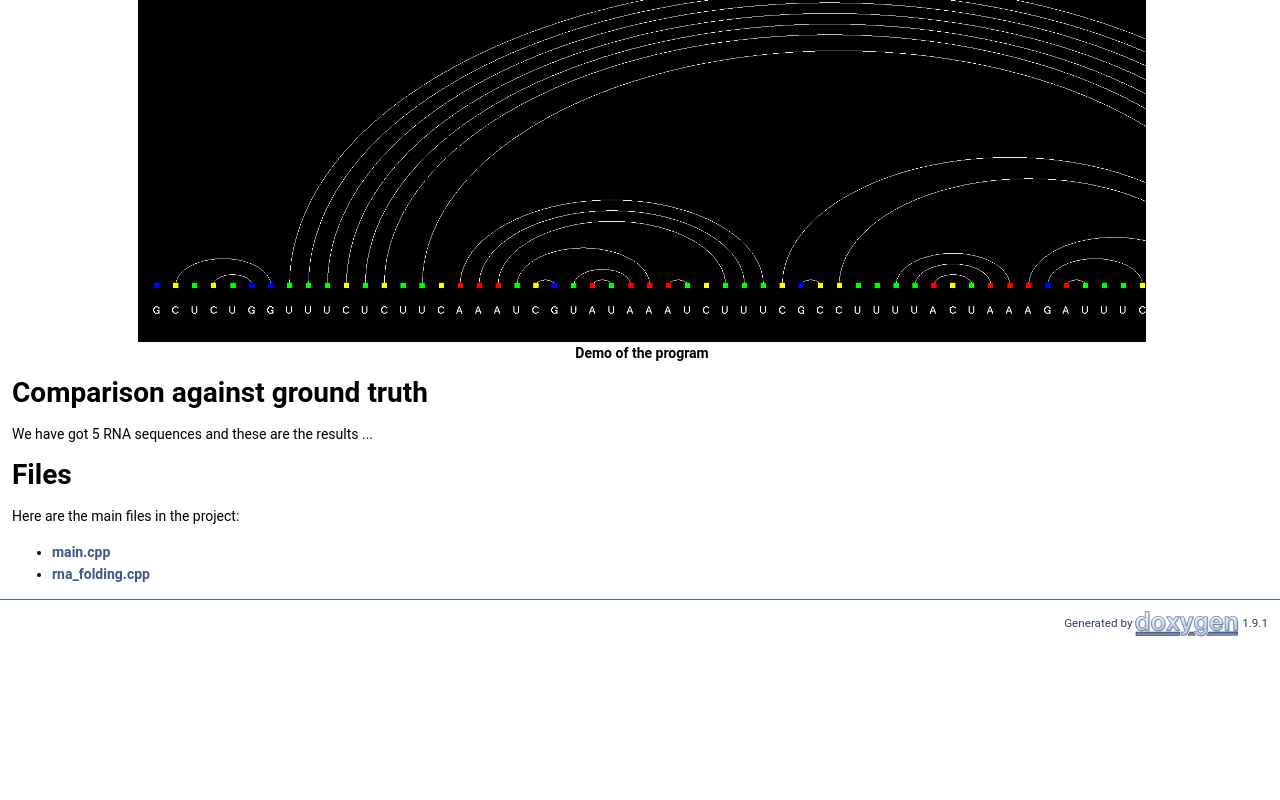
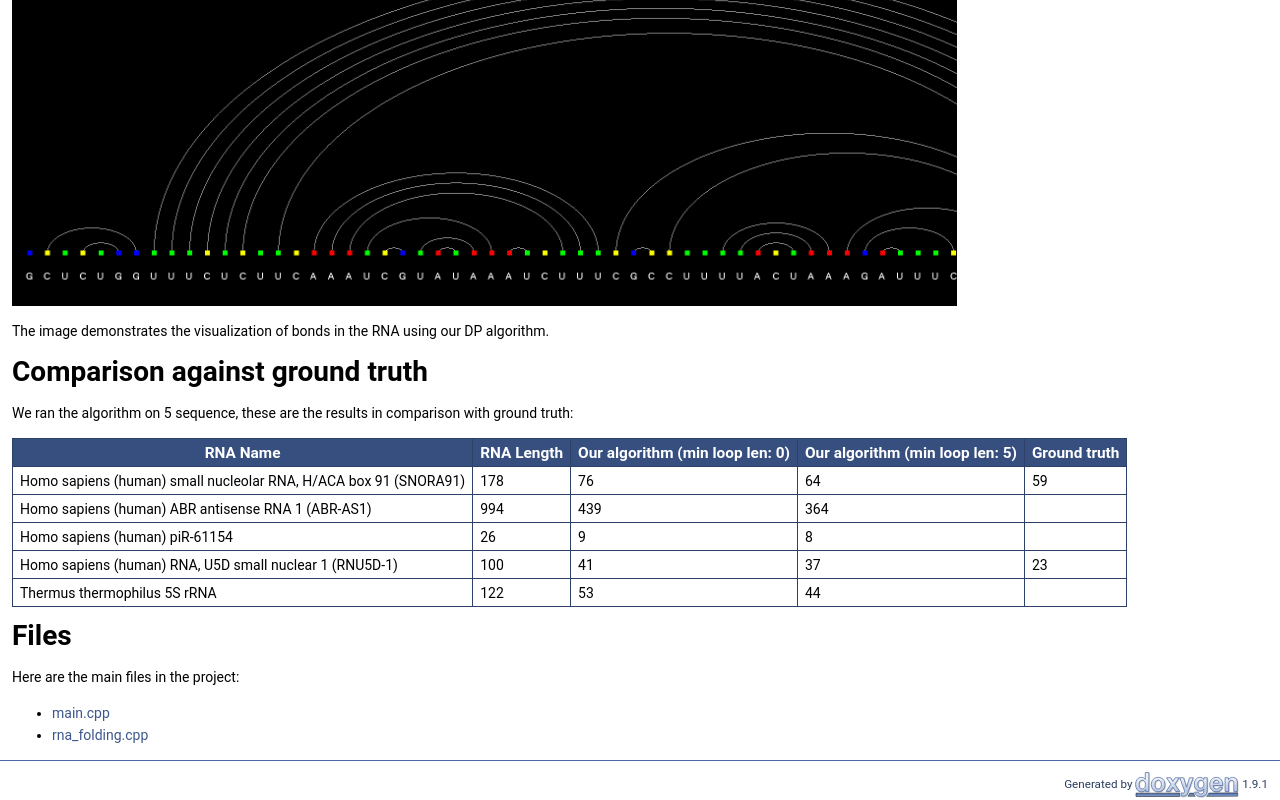
Before and after one commit to Saphereye/RNA-Folding-CS-F364, a plain HTML site: page docs/index.html in a window 1280 px wide. Shown: the part 473-1273 px from the top of the page. Before the commit the page ends 1112 px from the top, so only its background shows below. Drawn offline with Linux system fonts and the light colour scheme.

Commit message:
docs: Updated documentation

```diff
--- a/docs/index.html
+++ b/docs/index.html
@@ -65,22 +65,35 @@ $(function() {
 <div class="title">My Project Documentation </div>  </div>
 </div><!--header-->
 <div class="contents">
-<div class="textblock"><h1><a class="anchor" id="intro_sec"></a>
+<div class="textblock"><p><a class="anchor" id="md_README"></a> </p>
+<h1><a class="anchor" id="autotoc_md1"></a>
 Introduction</h1>
-<p>This project deals with finding the theoretical amount of bonds given an RNA sequence. Our program uses the Nussinov algorithm.</p>
-<div class="image">
-<img src="demo.png" alt="" width="80%"/>
-<div class="caption">
-Demo of the program</div></div>
-<h1><a class="anchor" id="comparison"></a>
+<p>This project deals with finding the theoretical amount of bonds given an RNA sequence.</p>
+<p><img src="demo.png" alt="Demo of the program" style="width:75%;" class="inline"/></p>
+<p>The image demonstrates the visualization of bonds in the RNA using our DP algorithm.</p>
+<h1><a class="anchor" id="autotoc_md2"></a>
 Comparison against ground truth</h1>
-<p>We have got 5 RNA sequences and these are the results ...</p>
-<h1><a class="anchor" id="files_sec"></a>
+<p>We ran the algorithm on 5 sequence, these are the results in comparison with ground truth:</p>
+<table class="markdownTable">
+<tr class="markdownTableHead">
+<th class="markdownTableHeadNone">RNA Name   </th><th class="markdownTableHeadNone">RNA Length   </th><th class="markdownTableHeadNone">Our algorithm (min loop len: 0)   </th><th class="markdownTableHeadNone">Our algorithm (min loop len: 5)   </th><th class="markdownTableHeadNone">Ground truth    </th></tr>
+<tr class="markdownTableRowOdd">
+<td class="markdownTableBodyNone">Homo sapiens (human) small nucleolar RNA, H/ACA box 91 (SNORA91)   </td><td class="markdownTableBodyNone">178   </td><td class="markdownTableBodyNone">76   </td><td class="markdownTableBodyNone">64   </td><td class="markdownTableBodyNone">59    </td></tr>
+<tr class="markdownTableRowEven">
+<td class="markdownTableBodyNone">Homo sapiens (human) ABR antisense RNA 1 (ABR-AS1)   </td><td class="markdownTableBodyNone">994   </td><td class="markdownTableBodyNone">439   </td><td class="markdownTableBodyNone">364   </td><td class="markdownTableBodyNone"></td></tr>
+<tr class="markdownTableRowOdd">
+<td class="markdownTableBodyNone">Homo sapiens (human) piR-61154   </td><td class="markdownTableBodyNone">26   </td><td class="markdownTableBodyNone">9   </td><td class="markdownTableBodyNone">8   </td><td class="markdownTableBodyNone"></td></tr>
+<tr class="markdownTableRowEven">
+<td class="markdownTableBodyNone">Homo sapiens (human) RNA, U5D small nuclear 1 (RNU5D-1)   </td><td class="markdownTableBodyNone">100   </td><td class="markdownTableBodyNone">41   </td><td class="markdownTableBodyNone">37   </td><td class="markdownTableBodyNone">23    </td></tr>
+<tr class="markdownTableRowOdd">
+<td class="markdownTableBodyNone">Thermus thermophilus 5S rRNA   </td><td class="markdownTableBodyNone">122   </td><td class="markdownTableBodyNone">53   </td><td class="markdownTableBodyNone">44   </td><td class="markdownTableBodyNone"></td></tr>
+</table>
+<h1><a class="anchor" id="autotoc_md3"></a>
 Files</h1>
 <p>Here are the main files in the project:</p>
 <ul>
-<li><a class="el" href="main_8cpp.html">main.cpp</a></li>
-<li><a class="el" href="rna__folding_8cpp.html">rna_folding.cpp</a> </li>
+<li><a href="main.cpp">main.cpp</a></li>
+<li><a href="rna_folding.cpp">rna_folding.cpp</a> </li>
 </ul>
 </div></div><!-- PageDoc -->
 </div><!-- contents -->
```
Also changed, not shown: docs/main_8cpp.html (+3 -0 lines), 3 other files.
